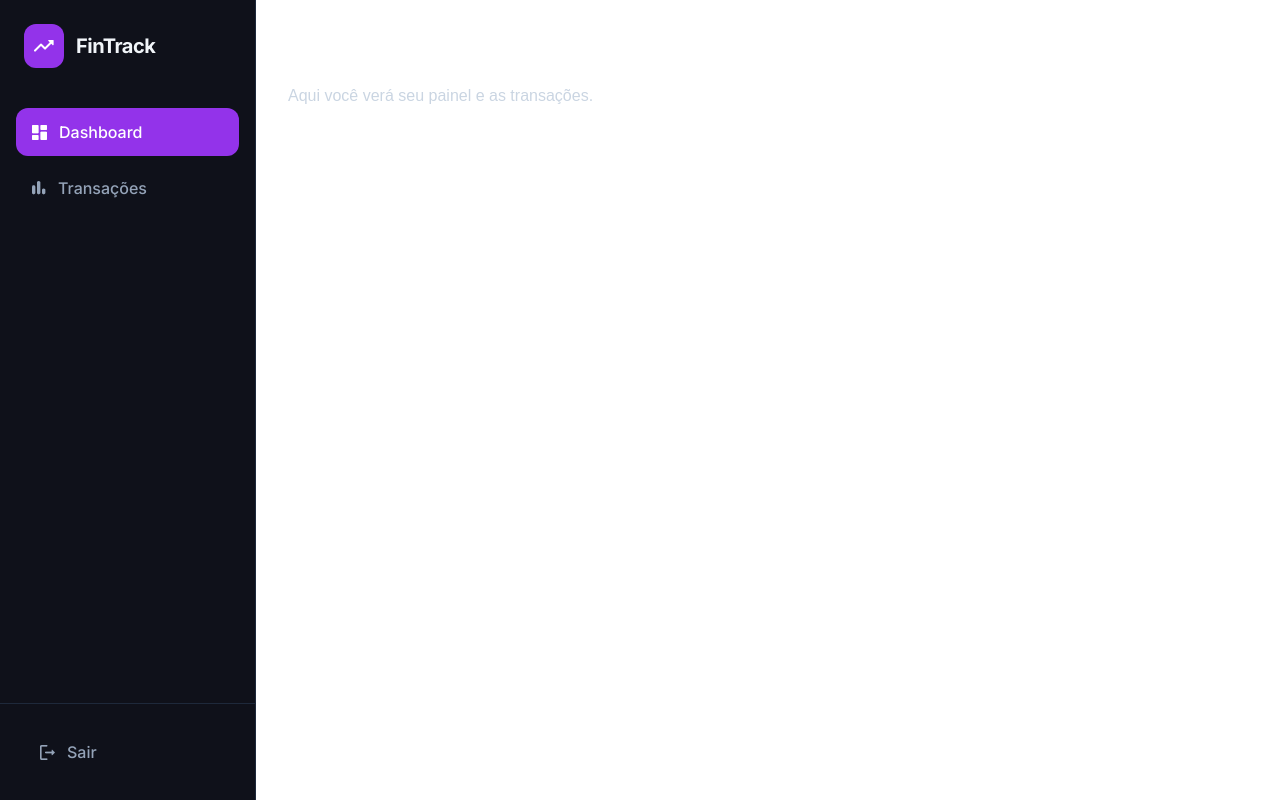
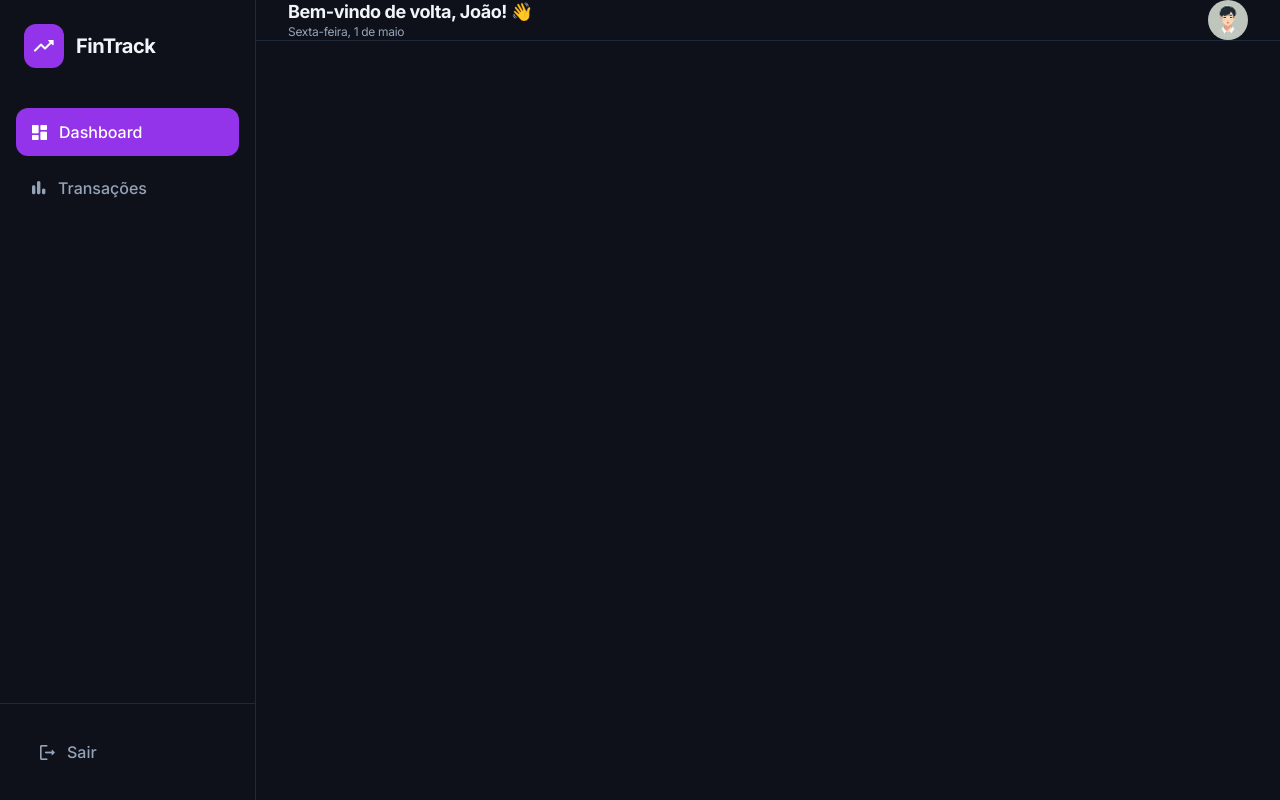
Before and after one commit to jsales25/fintrack-ai-app, a Next.js app: page / in a window 1280 px wide. Built offline with nearby package versions, Linux system fonts and the light colour scheme.

Commit message:
feat: header component added

```diff
--- /dev/null
+++ b/src/app/_components/header.tsx
@@ -0,0 +1,50 @@
+import Image from 'next/image';
+import { Inter } from 'next/font/google';
+
+import userAvatar from '@/src/assets/avatar.png';
+
+const inter = Inter({
+    subsets: ['latin'],
+    weight: ['400', '500', '600'],
+});
+
+interface HeaderProps {
+    userName: string;
+    date: Date;
+}
+
+export const Header = ({
+    userName,
+    date,
+}: HeaderProps) => {
+    const firstName = userName.split(' ')[0];
+    const greeting = `Bem-vindo de volta, ${firstName}! 👋`;
+
+    return (
+        <header
+            className={`${inter.className} flex items-center justify-between border-b border-[#1e293b] bg-[#0f111a] px-8 py4`}
+        >
+            <div className="flex flex-col">
+                <div className='text-lg font-bold leading-6 tracking-[-0.025em] text-[#f1f5f9]'>
+                    {greeting}
+                </div>
+                <div className="text-xs font-normal leading-4 tracking-[-0.025em] text-[#94a3b8]">
+                    {date.toLocaleDateString('pt-BR', {
+                        weekday: 'long',
+                        day: 'numeric',
+                        month: 'long',
+                    }).replace(/^\w/, (c) => c.toUpperCase())}
+                </div>
+            </div>
+
+            <div className="h-10 w-10 overflow-hidden rounded-full bg-[#1e293b]">
+                        <Image
+                            src={userAvatar}
+                            alt='Usuário'
+                            className="h-10 w-10 object-cover"
+                            priority
+                        />
+                </div>
+        </header>
+    );
+}
--- a/src/app/page.tsx
+++ b/src/app/page.tsx
@@ -1,17 +1,14 @@
 import { Sidebar } from './_components/sidebar';
+import { Header } from './_components/header';
 
 export default function Home() {
     return (
-        <div className="flex min-h-screen">
+        <div className="flex min-h-screen bg-[#0f111a]">
             <Sidebar />
-            <main className="flex-1 p-8">
-                <h1 className="text-3xl font-bold text-white">
-                    Bem-vindo ao FinTrack
-                </h1>
-                <p className="mt-4 text-slate-300">
-                    Aqui você verá seu painel e as transações.
-                </p>
-            </main>
+            <div className="flex flex-1 flex-col">
+                <Header userName="João da Silva" date={new Date()} />
+                <main className="flex-1 p-8"></main>
+            </div>
         </div>
     );
 }
```
Also changed, not shown: src/app/_components/ballance-card.tsx (added), src/assets/avatar.png (added).
